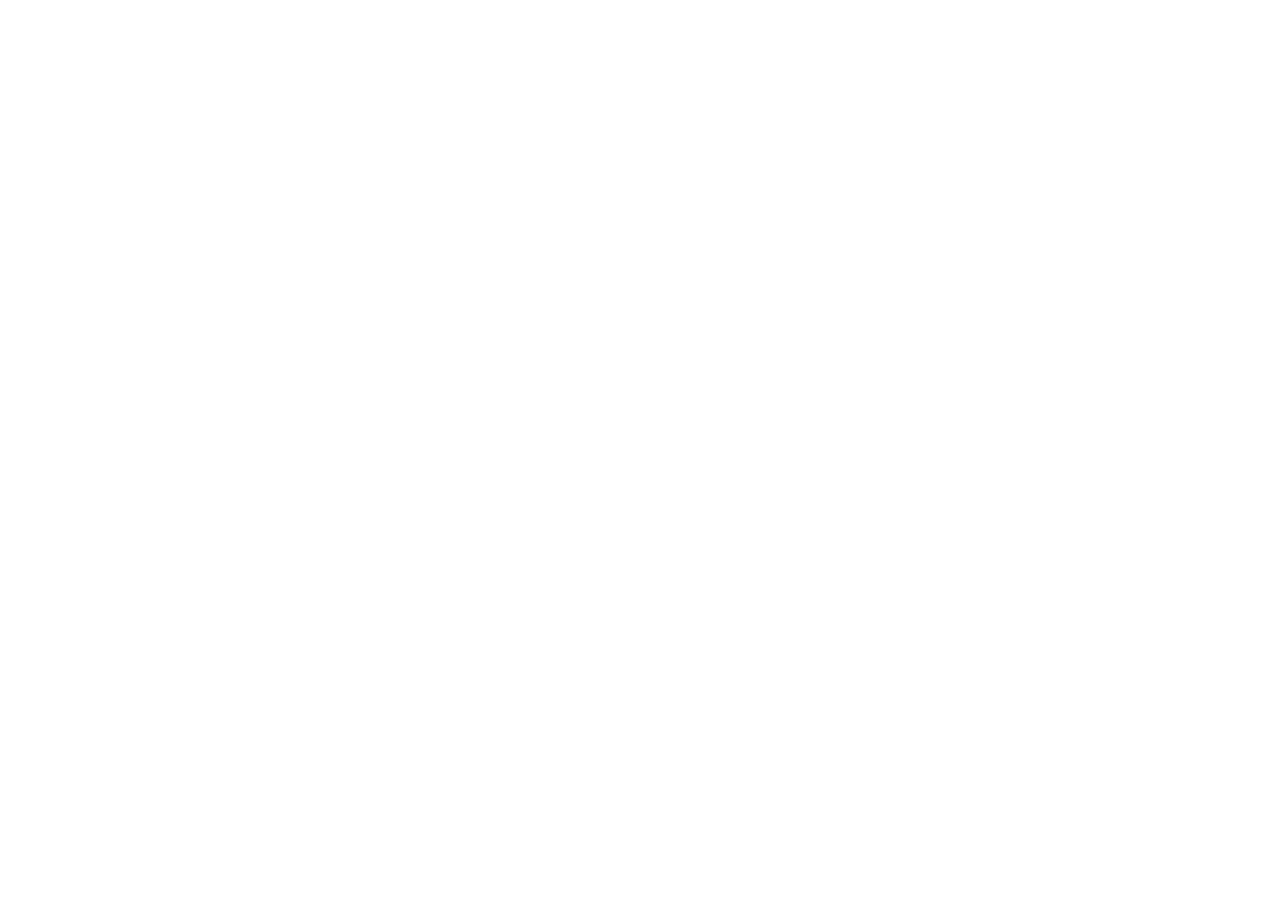
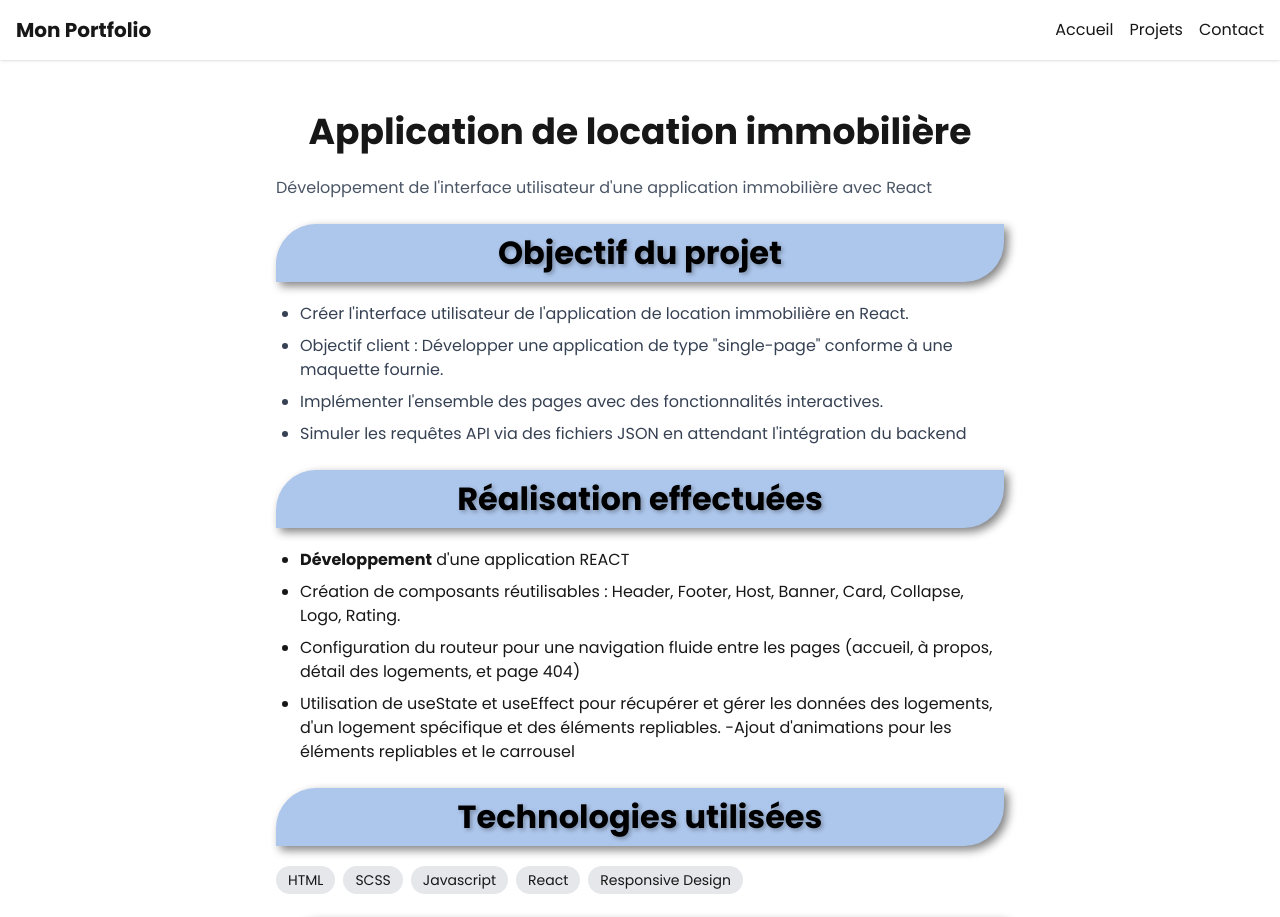
Before and after one commit to lamben2007/mon-portfolio, a Next.js app: page /projects/app-location-immobiliere in a window 1280 px wide. Before the commit this address had no page. Shown: the top 917 px of the page. Before the commit the page ends 800 px from the top, so only its background shows below. Built offline with nearby package versions, Linux system fonts and the light colour scheme.

Commit message:
Création de la page de présentation du projet

```diff
--- a/app/components/HomeIntro.tsx
+++ b/app/components/HomeIntro.tsx
@@ -2,7 +2,7 @@
 
 import { motion } from "framer-motion";
 import ReactMarkdown from 'react-markdown';
-import ParagraphWithShapes from "./ParagraphWithShapes";
+// import ParagraphWithShapes from "./ParagraphWithShapes";
 
 
 export default function HomeIntro() {
--- /dev/null
+++ b/app/components/MotionSection.tsx
@@ -0,0 +1,31 @@
+import { motion } from "framer-motion";
+import React from "react";
+
+// Le delay détermine aussi la direction (si delay===3, on fait x:50, sinon x:-50)
+type MotionSectionProps = {
+  delay: number;
+  children: React.ReactNode;
+  className?: string;
+};
+
+export default function MotionSection({
+  delay,
+  children,
+  className,
+}: MotionSectionProps) {
+  return (
+    <motion.div
+      initial={{ opacity: 0, x: delay === 3 ? 50 : -50 }}
+      whileInView={{ opacity: 1, x: 0 }}
+      transition={{
+        duration: 0.6,
+        delay: delay * 0.2,
+        ease: [0.25, 0.1, 0.25, 1],
+      }}
+      viewport={{ once: true, amount: 0.4 }}
+      className={className}
+    >
+      {children}
+    </motion.div>
+  );
+}
--- /dev/null
+++ b/app/components/ProjectClient.tsx
@@ -0,0 +1,131 @@
+"use client";
+
+import ReactMarkdown from "react-markdown";
+import Link from "next/link";
+import { Project } from "@/app/data/projects";
+import MotionSection from "./MotionSection";
+
+//
+type ProjectClientProps = {
+    project: Project;
+};
+
+//
+export default function ProjectClient({ project }: ProjectClientProps) {
+
+    //
+    function formatMarkdown(text: string): string {
+        return text
+            .trim()
+            .split("\n")
+            .map(line => line.trim())
+            .join("\n");
+    }
+
+    //
+    return (
+        <section className="max-w-3xl mx-auto space-y-6 p-5">
+
+            {/* Titre */}
+            <h1 className="text-4xl font-bold text-center">{project.title}</h1>
+
+
+            {/* Description */}
+            <p className="text-gray-600">{project.description}</p>
+
+
+            {/* Objectif du projet */}
+            <MotionSection delay={1} className="text-gray-700 dark:text-gray-300">
+                <h2 className="h2-projects-custom">Objectif du projet</h2>
+                <ReactMarkdown
+                    components={{
+                        ul: ({ children }) => (
+                            <ul className="list-disc pl-6 space-y-2">{children}</ul>
+                        ),
+                    }}
+                >
+                    {formatMarkdown(project.projectObjective)}
+                </ReactMarkdown>
+            </MotionSection>
+
+
+            {/* Réalisation effectuées */}
+            <MotionSection delay={2}>
+                <h2 className="h2-projects-custom">Réalisation effectuées</h2>
+                <ReactMarkdown
+                    components={{
+                        ul: ({ children }) => (
+                            <ul className="list-disc pl-6 space-y-2">{children}</ul>
+                        ),
+                    }}
+                >
+                    {formatMarkdown(project.completedProjects)}
+                </ReactMarkdown>
+            </MotionSection>
+
+
+            {/* Technologies utilisées */}
+            <MotionSection delay={3}>
+                <h2 className="h2-projects-custom">Technologies utilisées</h2>
+                <div className="flex flex-wrap gap-2 mt-2">
+                    {project.technologies.map((tech, index) => (
+                        <span
+                            key={index}
+                            className="px-3 py-1 bg-gray-200 rounded-full text-sm"
+                        >
+                            {tech}
+                        </span>
+                    ))}
+                </div>
+            </MotionSection>
+
+
+            {/* Aperçus des interfaces */}
+            <MotionSection delay={4}>
+                <h2 className="h2-projects-custom">Aperçus des interfaces</h2>
+
+                A COMPLETER
+            </MotionSection>
+
+
+            {/* Liens */}
+            <MotionSection delay={5} className="">
+
+                <h2 className="h2-projects-custom">Liens</h2>
+
+                <div className="flex gap-4 justify-center mt-4">
+                    {project.url && (
+                        <a
+                            href={project.url}
+                            target="_blank"
+                            rel="noopener noreferrer"
+                            className="bg-blue-600 text-white px-4 py-2 rounded hover:bg-blue-700 transition"
+                        >
+                            Voir le projet
+                        </a>
+                    )}
+                    {project.github && (
+                        <a
+                            href={project.github}
+                            target="_blank"
+                            rel="noopener noreferrer"
+                            className="bg-gray-800 text-white px-4 py-2 rounded hover:bg-gray-900 transition"
+                        >
+                            GitHub
+                        </a>
+                    )}
+                </div>
+            </MotionSection>
+
+
+            {/* Retour */}
+            <Link
+                href="/projects"
+                className="mt-11 text-center w-full inline-block bg-blue-600 text-white px-6 py-3 rounded-lg hover:bg-blue-400 transition"
+            >
+                Voir mes autres projets
+            </Link>
+
+        </section>
+    );
+}
--- a/app/data/projects.ts
+++ b/app/data/projects.ts
@@ -3,25 +3,42 @@ export type Project = {
     title: string;
     description: string;
     technologies: string[];
+    projectObjective: string;
+    completedProjects: string;
+    previews?: string[];
     url?: string;
     github?: string;
 };
 
 export const projects: Project[] = [
     {
-        slug: "portfolio-nextjs",
-        title: "Portfolio Next.js",
-        description: "Mon site personnel créé avec Next.js et Tailwind CSS.",
-        technologies: ["Next.js", "TypeScript", "TailwindCSS"],
-        url: "https://mon-portfolio.vercel.app",
-        github: "https://github.com/username/portfolio-nextjs",
-    },
-    {
-        slug: "weather-app",
-        title: "Application météo",
-        description: "Une app météo moderne utilisant une API publique.",
-        technologies: ["React", "TypeScript", "OpenWeather API"],
-        url: "#",
-        github: "#",
+        slug: "app-location-immobiliere",
+        title: "Application de location immobilière",
+        description: "Développement de l'interface utilisateur d'une application immobilière avec React",
+        technologies: ["HTML", "SCSS", "Javascript", "React", "Responsive Design"],
+
+        projectObjective: `
+        - Créer l'interface utilisateur de l'application de location immobilière en React.
+        - Objectif client : Développer une application de type \"single-page\" conforme à une maquette fournie.
+        - Implémenter l'ensemble des pages avec des fonctionnalités interactives.
+        - Simuler les requêtes API via des fichiers JSON en attendant l'intégration du backend
+        `,
+
+        completedProjects: `
+            - **Développement** d&apos;une application REACT
+            - Création de composants réutilisables : Header, Footer, Host, Banner, Card, Collapse, Logo, Rating.
+            - Configuration du routeur pour une navigation fluide entre les pages (accueil, à propos, détail des logements, et page 404)
+            - Utilisation de useState et useEffect pour récupérer et gérer les données des logements, d&apos;un logement spécifique et des éléments repliables.
+            -Ajout d&apos;animations pour les éléments repliables et le carrousel
+        `,
+
+        previews: [
+            "images/kasa1_preview.webp",
+            "images/kasa2_preview.webp",
+            "images/kasa3_preview.webp"
+        ],
+        url: "https://lamben2007.github.io/Projet5_kasa",
+        github: "https://github.com/lamben2007/Projet5_kasa",
+
     },
 ];
--- a/app/globals.css
+++ b/app/globals.css
@@ -42,6 +42,21 @@ body {
   margin: 20px 0 20px 0;
 }
 
+.h2-projects-custom {
+  color: #000;
+  border-radius: 40px 0px;
+  padding: 10px;
+  margin-bottom: 30px;
+  font-weight: bold;
+  text-shadow: 2px 2px 4px rgba(0, 0, 0, 0.29);
+  width: 100%;
+  box-shadow: 4px 4px 10px gray;
+  background: #adc6eb;
+  text-align: center;
+  font-size: 18px;
+  margin: 20px 0 20px 0;
+}
+
 /* Desktop / tablette*/
 @media (min-width: 768px) {
   .h2-custom {
@@ -49,4 +64,10 @@ body {
     padding: 20px;
     /* background: red; */
   }
+
+  .h2-projects-custom {
+    font-size: 32px;
+    padding: 5px;
+    /* background: red; */
+  }
 }
--- a/app/projects/[slug]/page.tsx
+++ b/app/projects/[slug]/page.tsx
@@ -1,65 +1,16 @@
 import { notFound } from "next/navigation";
-import { projects, Project } from "../../data/projects";
-import Link from "next/link";
+import { projects } from "../../data/projects";
+import ProjectClient from "@/app/components/ProjectClient";
 
 type ProjectPageProps = {
     params: { slug: string };
 };
 
-//
 export default async function ProjectPage({ params }: ProjectPageProps) {
+    const { slug } = await params;
+    const project = projects.find(p => p.slug === slug);
 
-    //
-    const { slug } = await params;
-    const project: Project | undefined = projects.find(p => p.slug === slug);
-
-    //
     if (!project) return notFound();
 
-    //
-    return (
-        <section className="max-w-3xl mx-auto space-y-6 border p-5">
-            <h1 className="text-4xl font-bold">{project.title}</h1>
-            <p className="text-gray-600">{project.description}</p>
-
-            <div className="flex flex-wrap gap-2">
-                {project.technologies.map((tech, index) => (
-                    <span key={index} className="px-3 py-1 bg-gray-200 rounded-full text-sm">
-                        {tech}
-                    </span>
-                ))}
-            </div>
-
-            <div className="flex gap-4 mt-4">
-                {project.url && (
-                    <a
-                        href={project.url}
-                        target="_blank"
-                        rel="noopener noreferrer"
-                        className="bg-blue-600 text-white px-4 py-2 rounded hover:bg-blue-700 transition"
-                    >
-                        Voir le projet
-                    </a>
-                )}
-                {project.github && (
-                    <a
-                        href={project.github}
-                        target="_blank"
-                        rel="noopener noreferrer"
-                        className="bg-gray-800 text-white px-4 py-2 rounded hover:bg-gray-900 transition"
-                    >
-                        GitHub
-                    </a>
-                )}
-            </div>
-
-            <Link
-                href="/projects"
-                className="mt-11  text-center  w-full  inline-block bg-pink-600 sm:bg-blue-600 text-white px-6 py-3 rounded-lg hover:bg-blue-400 transition"
-            >
-                Voir mes projets
-            </Link>
-
-        </section>
-    );
+    return <ProjectClient project={project} />;
 }
--- a/package.json
+++ b/package.json
@@ -1,6 +1,6 @@
 {
   "name": "mon-portfolio",
-  "version": "Version du 07/11/2025",
+  "version": "Version du 10/11/2025",
   "private": true,
   "scripts": {
     "dev": "next dev",
```
Also changed, not shown: app/projects/page.tsx (+14 -5 lines).
